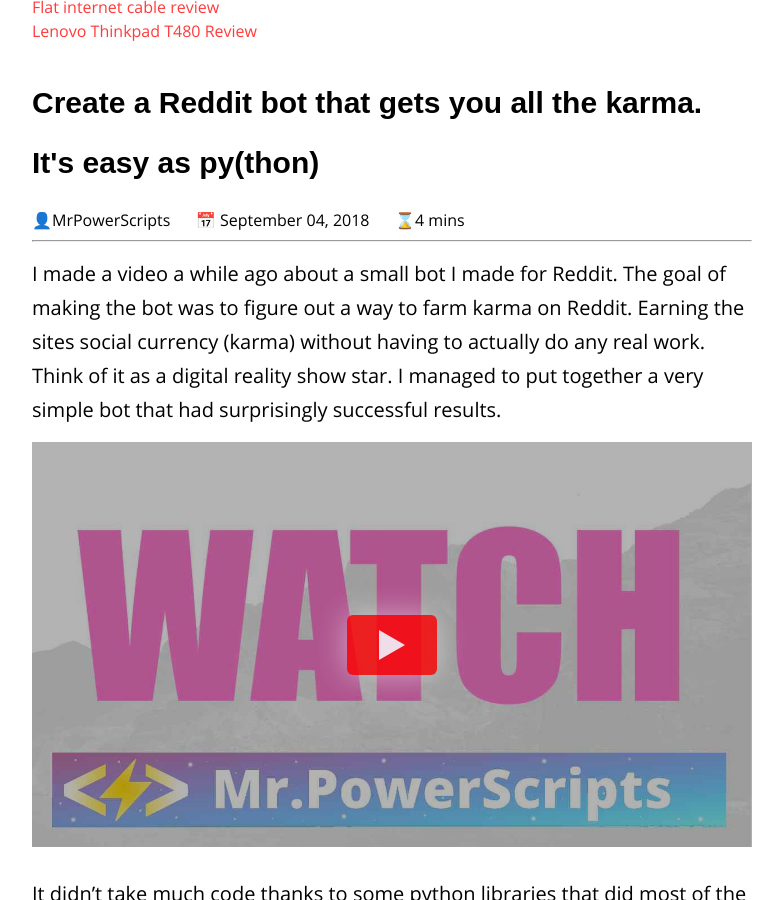
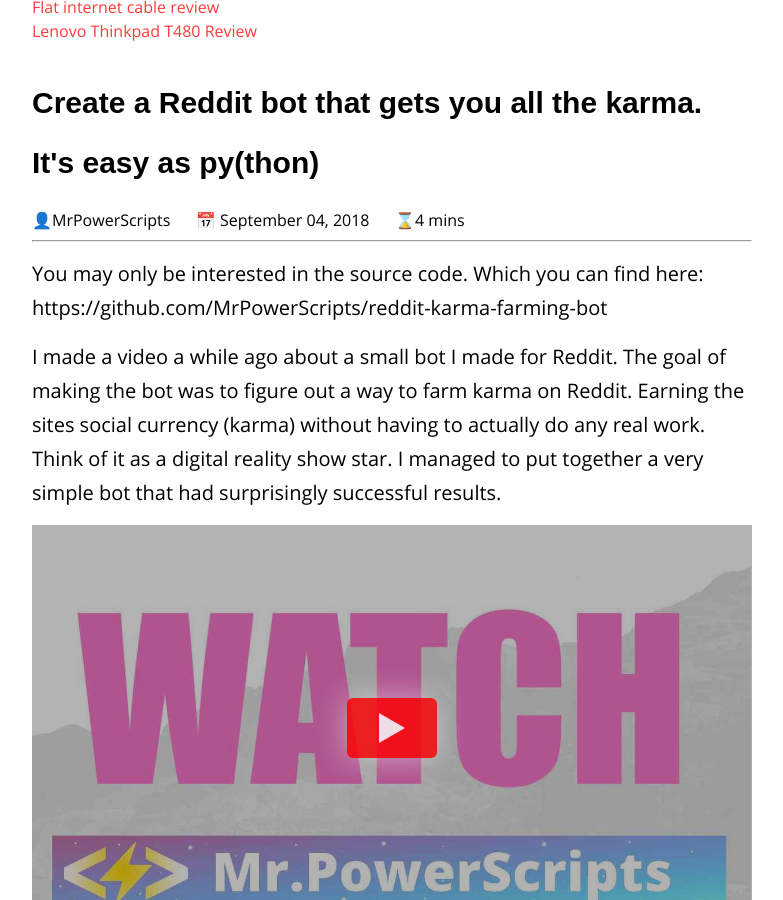
Before and after one commit to MrPowerScripts/MrPowerScripts.com, a Jekyll site: the page built from _posts/2018-09-04-create-a-reddit-bot-to-farm-karma.md, in a window 1280 px wide and 900 px high, scrolled down 307 px. Shown: the whole window, without its empty margins (248-1031 px from the left). Built offline with Jekyll 4.4.1, drawn with Linux system fonts in a browser that asks for light colours.

Commit message:
update with link to source code

```diff
--- a/_posts/2018-09-04-create-a-reddit-bot-to-farm-karma.md
+++ b/_posts/2018-09-04-create-a-reddit-bot-to-farm-karma.md
@@ -6,6 +6,8 @@
 tags: [python, Reddit, machine learning, Markov chains, create a reddit bot, reddit karma farming, make a reddit bot, reddit bot, how to karma farm reddit, reddit karma farming bot]
 description-long: I made a video a while ago about a small bot I made for Reddit. The goal of making the bot was to figure out a way to farm karma on Reddit. Earning the sites social currency (karma) without having to actually do any real work. Think of it as a digital reality show star. I managed to put together a very simple bot that had surprisingly successful results. It didn't take much code thanks to some python libraries that did most of the work. The bot would repost old threads from a year ago to earn post karma and used a Markov chain based learning algorithm to generate somewhat relevant replies to comments. It wasn't perfect, but it worked well enough far longer than I thought it would. You can see in the first video how one of the bot iterations was able to farm up a significant karma count in just a few days.
 ---
+
+You may only be interested in the source code. Which you can find here: https://github.com/MrPowerScripts/reddit-karma-farming-bot
 
  I made a video a while ago about a small bot I made for Reddit. The goal of making the bot was to figure out a way to farm karma on Reddit. Earning the sites social currency (karma) without having to actually do any real work. Think of it as a digital reality show star. I managed to put together a very simple bot that had surprisingly successful results. {% include youtubePlayer.html id="8DrOERA5FGc" %} It didn't take much code thanks to some python libraries that did most of the work. The bot would repost old threads from a year ago to earn post karma and used a Markov chain based learning algorithm to generate somewhat relevant replies to comments. It wasn't perfect, but it worked well enough far longer than I thought it would. You can see in the first video how one of the bot iterations was able to farm up a significant karma count in just a few days.
 
```
